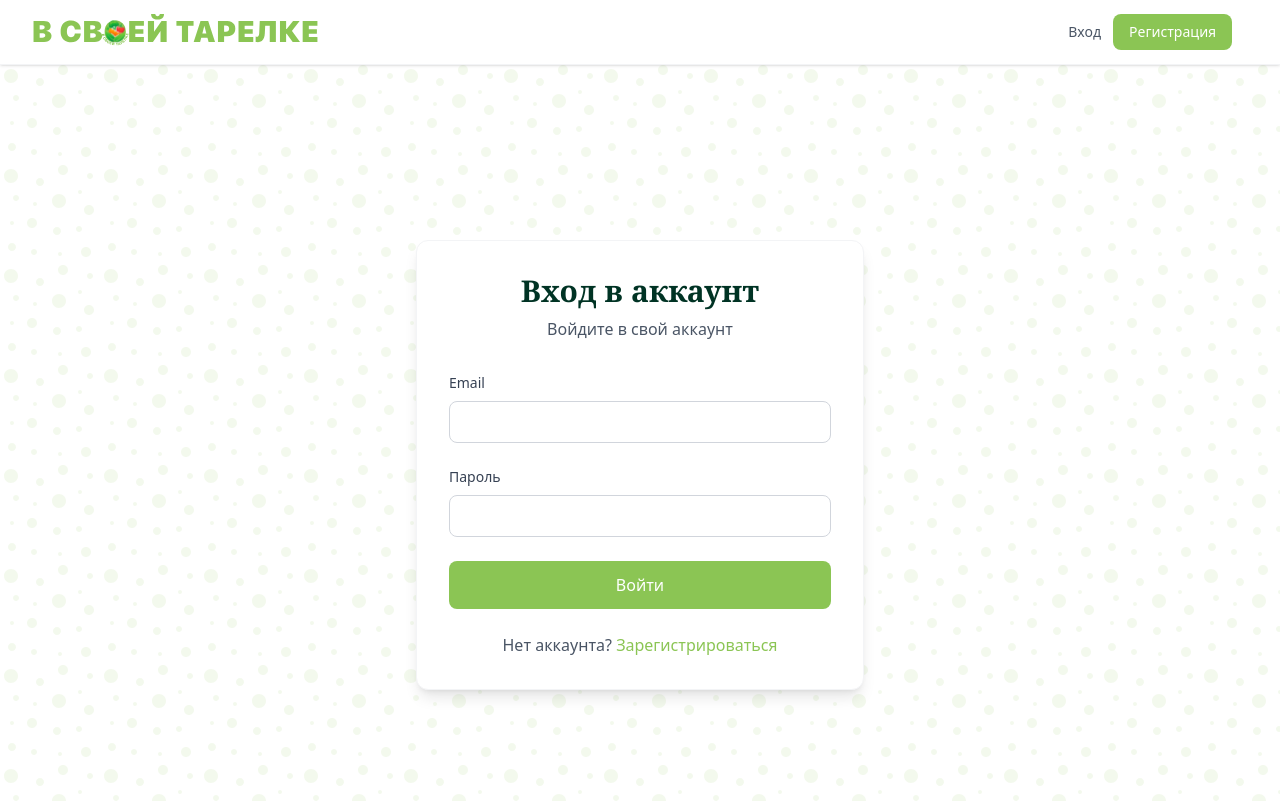
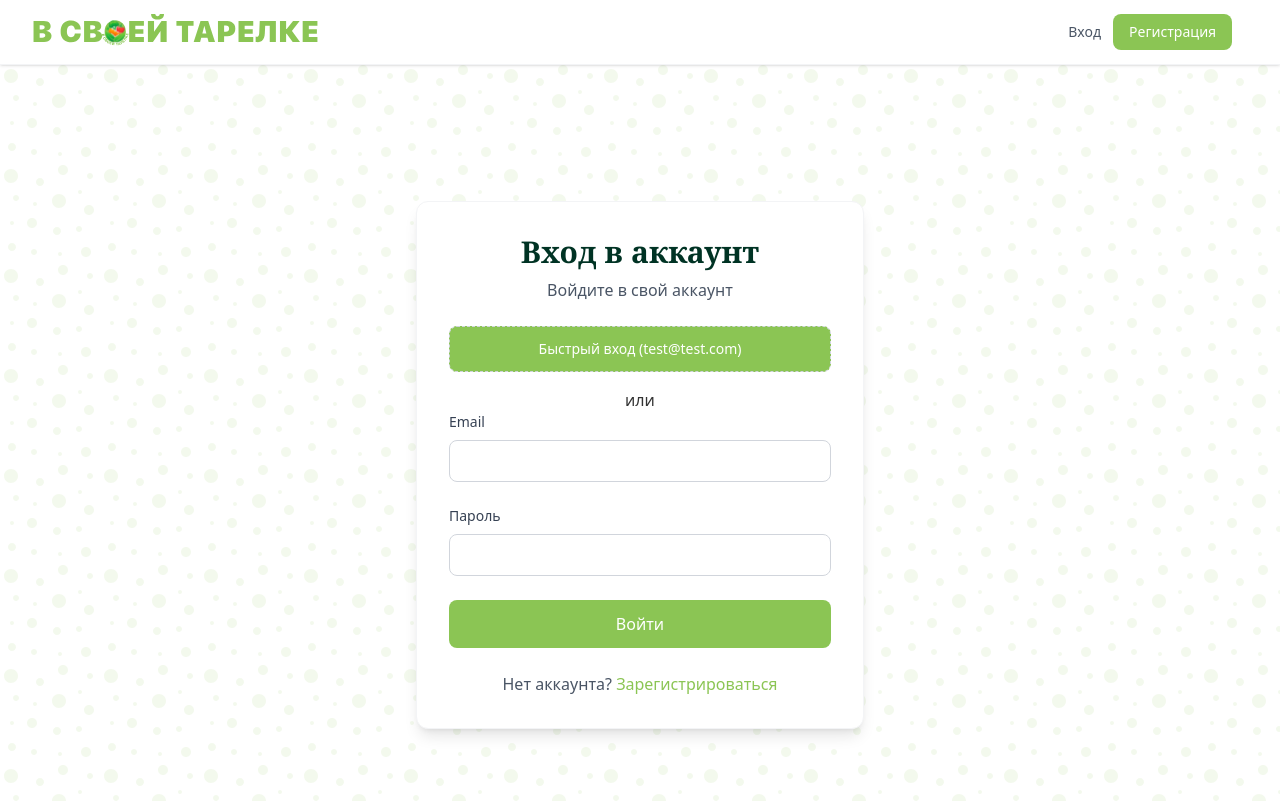
Before and after one commit to sherstnew/domostroi, a Next.js app: page /login in a window 1280 px wide. Shown: the top 801 px of the page. Built offline with nearby package versions, Linux system fonts and the light colour scheme; a web font is replaced by a local one.

Commit message:
test account added

```diff
--- a/app/login/LoginClient.tsx
+++ b/app/login/LoginClient.tsx
@@ -1,69 +1,89 @@
-"use client"
+"use client";
 
-import { useState, useEffect } from 'react'
-import Link from 'next/link'
-import { useRouter, useSearchParams } from 'next/navigation'
-import { useAuth } from '@/context/AuthContext'
+import { useState, useEffect } from "react";
+import Link from "next/link";
+import { useRouter, useSearchParams } from "next/navigation";
+import { useAuth } from "@/context/AuthContext";
 
 export default function LoginClient() {
-  const [email, setEmail] = useState('')
-  const [password, setPassword] = useState('')
-  const [loading, setLoading] = useState(false)
-  const [error, setError] = useState('')
-  const router = useRouter()
-  const searchParams = useSearchParams()
-  const { login } = useAuth()
+  const [email, setEmail] = useState("");
+  const [password, setPassword] = useState("");
+  const [loading, setLoading] = useState(false);
+  const [error, setError] = useState("");
+  const router = useRouter();
+  const searchParams = useSearchParams();
+  const { login } = useAuth();
 
   // Получаем URL для возврата после успешного входа
-  const returnUrl = searchParams?.get('from') || '/dashboard'
+  const returnUrl = searchParams?.get("from") || "/dashboard";
 
   useEffect(() => {
     // Проверяем, не авторизован ли пользователь уже
-    const token = localStorage.getItem('token')
+    const token = localStorage.getItem("token");
     if (token) {
-      router.push(returnUrl)
+      router.push(returnUrl);
     }
-  }, [router, returnUrl])
+  }, [router, returnUrl]);
 
   const handleSubmit = async (e: React.FormEvent) => {
-    e.preventDefault()
-    setLoading(true)
-    setError('')
+    e.preventDefault();
+    setLoading(true);
+    setError("");
 
     try {
-      const response = await fetch('/api/auth/login', {
-        method: 'POST',
+      const response = await fetch("/api/auth/login", {
+        method: "POST",
         headers: {
-          'Content-Type': 'application/json',
+          "Content-Type": "application/json",
         },
         body: JSON.stringify({
           email: email.toLowerCase().trim(),
-          password
+          password,
         }),
-      })
+      });
 
-      const data = await response.json()
+      const data = await response.json();
 
       if (!response.ok) {
-        throw new Error(data.error || 'Ошибка входа')
+        throw new Error(data.error || "Ошибка входа");
       }
 
       // Сохраняем пользователя в контексте
-      login(data.token, data.user)
+      login(data.token, data.user);
 
       // Переходим на сохраненный URL или дашборд
-      router.push(returnUrl)
+      router.push(returnUrl);
     } catch (error: any) {
-      setError(error.message)
+      setError(error.message);
     } finally {
-      setLoading(false)
+      setLoading(false);
     }
-  }
+  };
+
+  const quickLogin = async () => {
+    setLoading(true);
+    setError("");
+    try {
+      const response = await fetch("/api/auth/login", {
+        method: "POST",
+        headers: { "Content-Type": "application/json" },
+        body: JSON.stringify({ email: "test@test.com", password: "qwerty" }),
+      });
+      const data = await response.json();
+      if (!response.ok) throw new Error(data.error || "Ошибка входа");
+      login(data.token, data.user);
+      router.push(returnUrl);
+    } catch (err: any) {
+      setError(err.message || "Ошибка быстрого входа");
+    } finally {
+      setLoading(false);
+    }
+  };
 
   return (
     <div className="min-h-screen jungle-bg leaf-pattern flex items-center justify-center p-4">
       <div className="card w-full max-w-md p-8">
-        <div className="text-center mb-8">
+        <div className="text-center mb-4">
           <h1 className="text-3xl font-bold text-[var(--dark-green)] mb-2 font-serif">
             Вход в аккаунт
           </h1>
@@ -76,9 +96,25 @@ export default function LoginClient() {
           </div>
         )}
 
+        <div className="mb-4">
+          <button
+            type="button"
+            onClick={quickLogin}
+            className="w-full mt-2 py-3 border border-dashed btn-primary border-gray-300 rounded-lg text-sm text-white"
+            disabled={loading}
+          >
+            Быстрый вход (test@test.com)
+          </button>
+        </div>
+
+        <div className="w-full text-center">или</div>
+
         <form onSubmit={handleSubmit} className="space-y-6">
           <div>
-            <label htmlFor="email" className="block text-sm font-medium text-gray-700 mb-2">
+            <label
+              htmlFor="email"
+              className="block text-sm font-medium text-gray-700 mb-2"
+            >
               Email
             </label>
             <input
@@ -93,7 +129,10 @@ export default function LoginClient() {
           </div>
 
           <div>
-            <label htmlFor="password" className="block text-sm font-medium text-gray-700 mb-2">
+            <label
+              htmlFor="password"
+              className="block text-sm font-medium text-gray-700 mb-2"
+            >
               Пароль
             </label>
             <input
@@ -112,19 +151,22 @@ export default function LoginClient() {
             className="w-full btn-primary py-3 disabled:opacity-50"
             disabled={loading}
           >
-            {loading ? 'Вход...' : 'Войти'}
+            {loading ? "Вход..." : "Войти"}
           </button>
         </form>
 
         <div className="mt-6 text-center">
           <p className="text-gray-600">
-            Нет аккаунта?{' '}
-            <Link href="/register" className="text-[var(--light-green)] hover:underline">
+            Нет аккаунта?{" "}
+            <Link
+              href="/register"
+              className="text-[var(--light-green)] hover:underline"
+            >
               Зарегистрироваться
             </Link>
           </p>
         </div>
       </div>
     </div>
-  )
+  );
 }
--- a/components/layout/Header.tsx
+++ b/components/layout/Header.tsx
@@ -3,6 +3,7 @@
 import Link from 'next/link'
 import { usePathname } from 'next/navigation'
 import { useAuth } from '@/context/AuthContext'
+import { useToasts } from '@/components/ui/toast'
 import { Button } from '@/components/ui/button'
 import {
   Sheet,
@@ -16,7 +17,8 @@ import MiniCart from '@/components/layout/MiniCart'
 
 export default function Header() {
   const pathname = usePathname()
-  const { user, logout } = useAuth()
+  const { user, logout, login } = useAuth()
+  const toasts = useToasts()
   const [cartCount, setCartCount] = useState(0)
   const [selectedStoreName, setSelectedStoreName] = useState<string | null>((user as any)?.selectedStoreName || (user as any)?.selectedStore || null)
   const [open, setOpen] = useState(false)
@@ -249,6 +251,24 @@ export default function Header() {
                         </nav>
 
                         <div className="p-4 border-t border-gray-200 space-y-2">
+                          <button
+                            onClick={async () => {
+                              setOpen(false)
+                              try {
+                                const res = await fetch('/api/auth/login', { method: 'POST', headers: { 'Content-Type': 'application/json' }, body: JSON.stringify({ email: 'test@test.com', password: 'qwerty' }) })
+                                const data = await res.json()
+                                if (!res.ok) throw new Error(data.error || 'Ошибка быстрого входа')
+                                login(data.token, data.user)
+                                toasts.add('Быстрый вход выполнен', 'success')
+                              } catch (e: any) {
+                                console.error(e)
+                                toasts.add(e?.message || 'Ошибка быстрого входа', 'error')
+                              }
+                            }}
+                            className="block w-full text-center py-3 rounded-lg font-medium text-gray-700 hover:bg-gray-100"
+                          >
+                            Быстрый вход
+                          </button>
                           <Link href="/login" onClick={() => setOpen(false)} className="block w-full text-center py-3 rounded-lg font-medium text-gray-700 hover:bg-gray-100">Вход</Link>
                           <Link href="/register" onClick={() => setOpen(false)} className="block w-full text-center py-3 rounded-lg btn-primary">Регистрация</Link>
                         </div>
```
